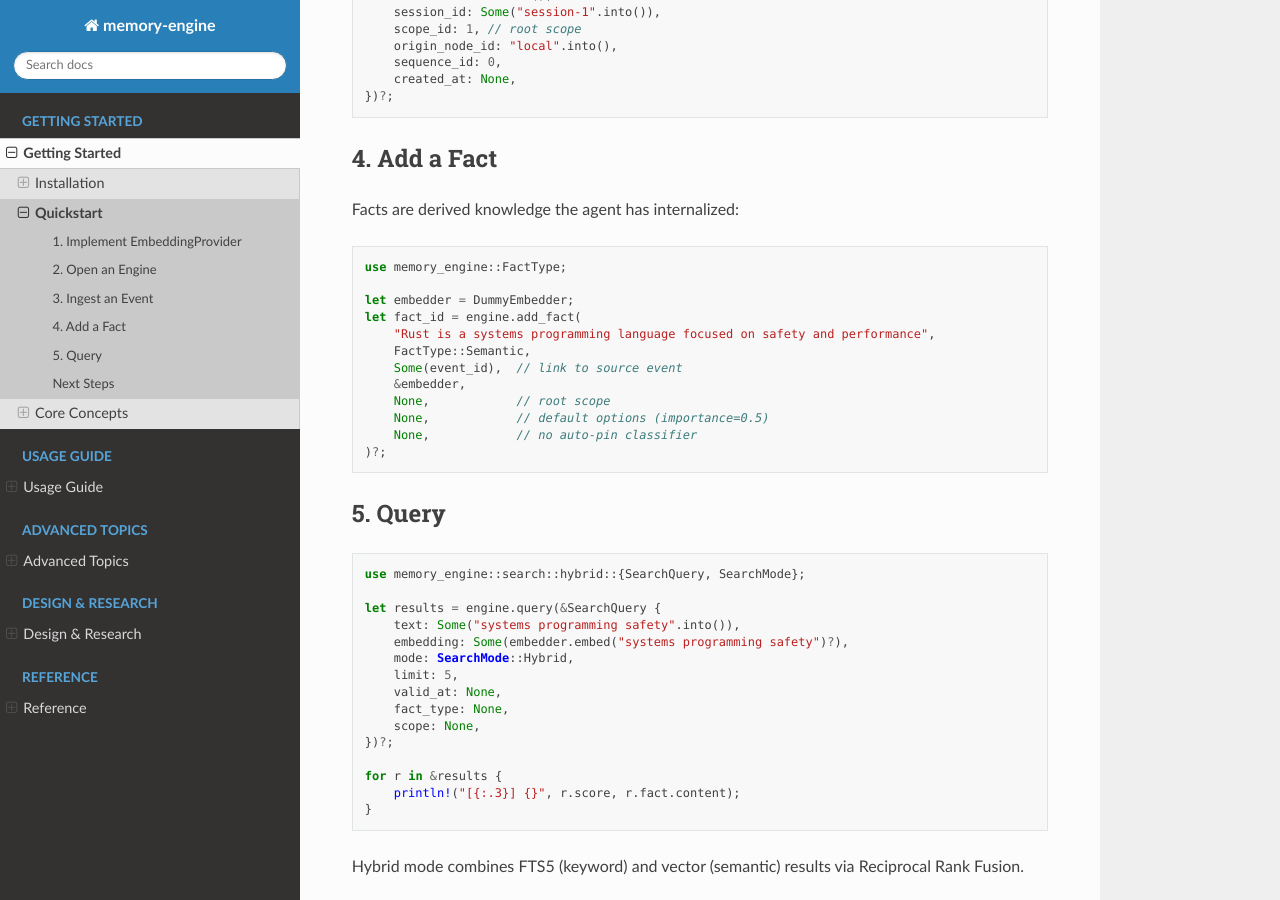
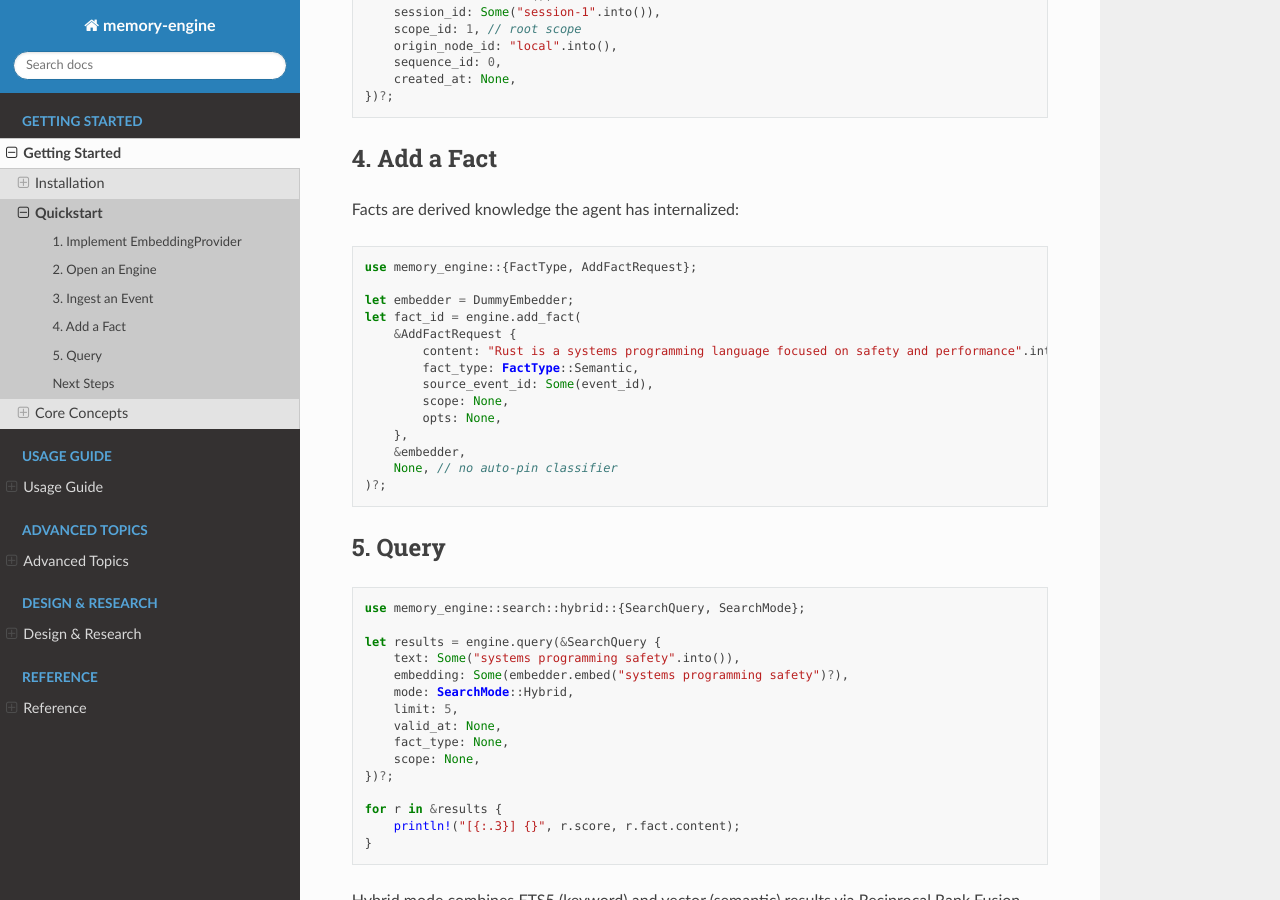
Before and after one commit to dutiona/memory-engine, a Sphinx documentation site: the page built from docs/getting-started/quickstart.md, in a window 1280 px wide and 900 px high, scrolled down 1167 px. Built offline with Sphinx 7.4.7 and the Read the Docs theme 3.1.0, drawn with Linux system fonts in a browser that asks for light colours; pages that are not in the unit, such as notebooks, are missing from menus.

Commit message:
docs: update add_fact examples for AddFactRequest API
Update all documentation to reflect the new 3-parameter add_fact
signature using AddFactRequest. Addresses review feedback from
Codex (finding: stale docs with old 8-param API).

Files: README.md, quickstart.md, adding-facts.md,
recording-events.md, bi-temporal-semantics.md

````diff
--- a/docs/getting-started/quickstart.md
+++ b/docs/getting-started/quickstart.md
@@ -65,17 +65,19 @@ let event_id = engine.ingest(&NewEvent {
 Facts are derived knowledge the agent has internalized:
 
 ```rust
-use memory_engine::FactType;
+use memory_engine::{FactType, AddFactRequest};
 
 let embedder = DummyEmbedder;
 let fact_id = engine.add_fact(
-    "Rust is a systems programming language focused on safety and performance",
-    FactType::Semantic,
-    Some(event_id),  // link to source event
+    &AddFactRequest {
+        content: "Rust is a systems programming language focused on safety and performance".into(),
+        fact_type: FactType::Semantic,
+        source_event_id: Some(event_id),
+        scope: None,
+        opts: None,
+    },
     &embedder,
-    None,            // root scope
-    None,            // default options (importance=0.5)
-    None,            // no auto-pin classifier
+    None, // no auto-pin classifier
 )?;
 ```
 
````
Also changed, not shown: README.md (+9 -7 lines), docs/ROADMAP.md (+1 -1 lines), docs/advanced/bi-temporal-semantics.md (+13 -6 lines), docs/usage/adding-facts.md (+65 -28 lines), docs/usage/recording-events.md (+6 -4 lines).
